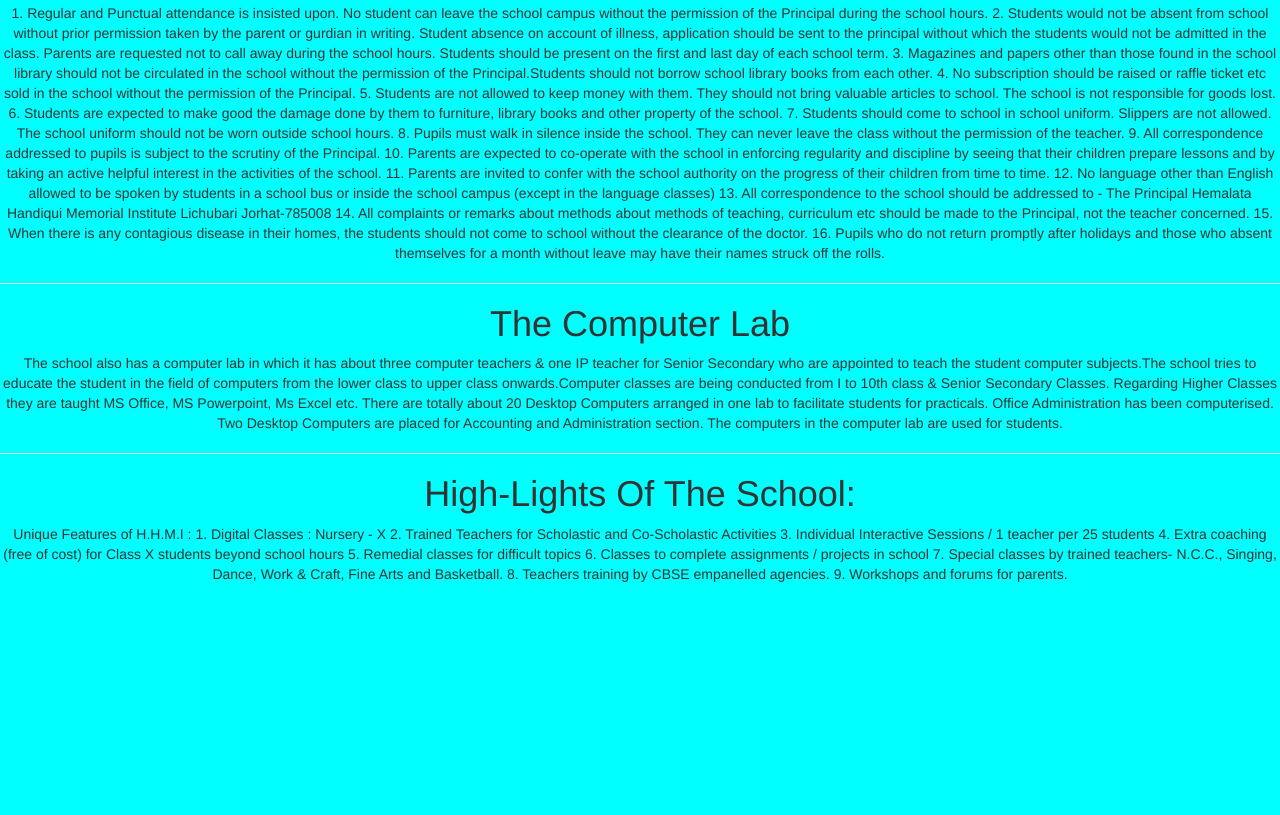
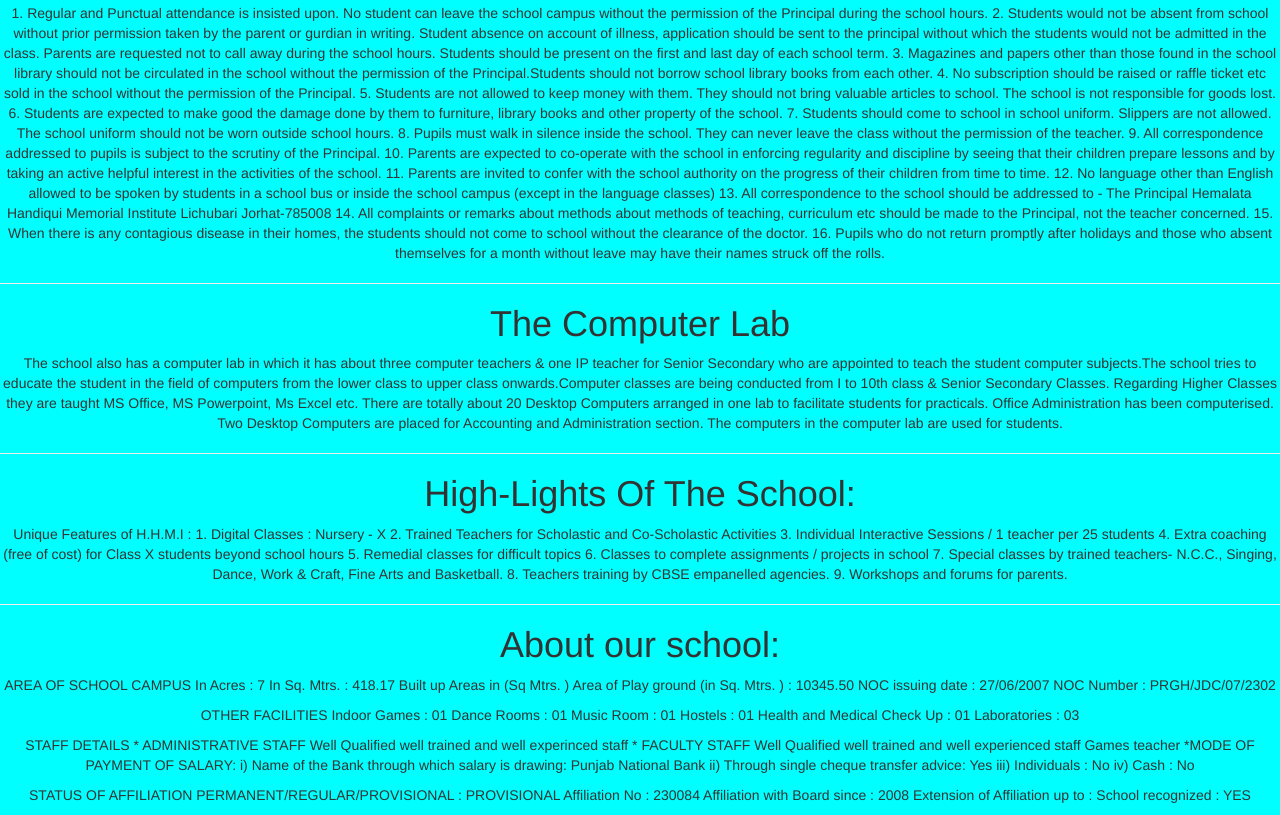
Before and after one commit to Anishacoder/Myschool, a plain HTML site: page index.html in a window 1280 px wide. Shown: the part 973-1788 px from the top of the page. Before the commit the page ends 1567 px from the top, so only its background shows below. Drawn offline with nearby package versions, Linux system fonts and the light colour scheme.

Commit message:
Add files via upload

```diff
--- a/Style.css
+++ b/Style.css
@@ -26,3 +26,8 @@ bio3 {
     text-align: center;
     background-color: aliceblue;
 }
+
+bio3 {
+    text-align: center;
+    background-color: azure;
+}
--- a/index.html
+++ b/index.html
@@ -128,3 +128,54 @@
 8. Teachers training by CBSE empanelled agencies.
 9. Workshops and forums for parents.</p>
     </section>
+
+    <hr>
+
+ <section id="aboutus">
+        <h1>About our school:</h1>
+    </section>
+
+    <section id="bio4">
+        <div class="line"></div>
+        <p>AREA OF SCHOOL CAMPUS
+In Acres	: 7
+In Sq. Mtrs.	: 418.17
+Built up Areas in (Sq Mtrs. )
+Area of Play ground (in Sq. Mtrs. )	: 10345.50
+NOC issuing date	: 27/06/2007
+NOC Number	: PRGH/JDC/07/2302</p>
+
+        <p>OTHER FACILITIES
+
+Indoor Games	: 01
+Dance Rooms	: 01
+Music Room	: 01
+Hostels	: 01
+Health and Medical Check Up	: 01
+Laboratories	: 03</p>
+
+        <p>STAFF DETAILS
+ * ADMINISTRATIVE STAFF
+Well Qualified well trained and well experinced staff
+
+* FACULTY STAFF
+Well Qualified well trained and well experienced staff
+
+Games teacher
+
+*MODE OF PAYMENT OF SALARY:
+i) Name of the Bank through which salary is drawing: Punjab National Bank
+
+ii) Through single cheque transfer advice: Yes
+
+iii) Individuals : No
+
+            iv) Cash : No</p>
+
+        <p>STATUS OF AFFILIATION
+PERMANENT/REGULAR/PROVISIONAL	: PROVISIONAL
+Affiliation No	: 230084
+Affiliation with Board since	: 2008
+Extension of Affiliation up to	:
+School recognized	: YES</p>
+    </section>
```
